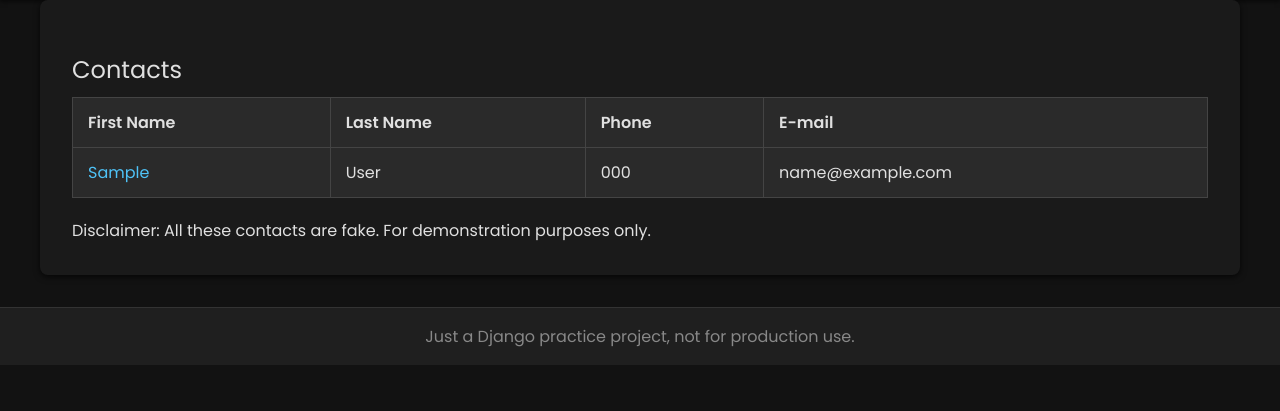
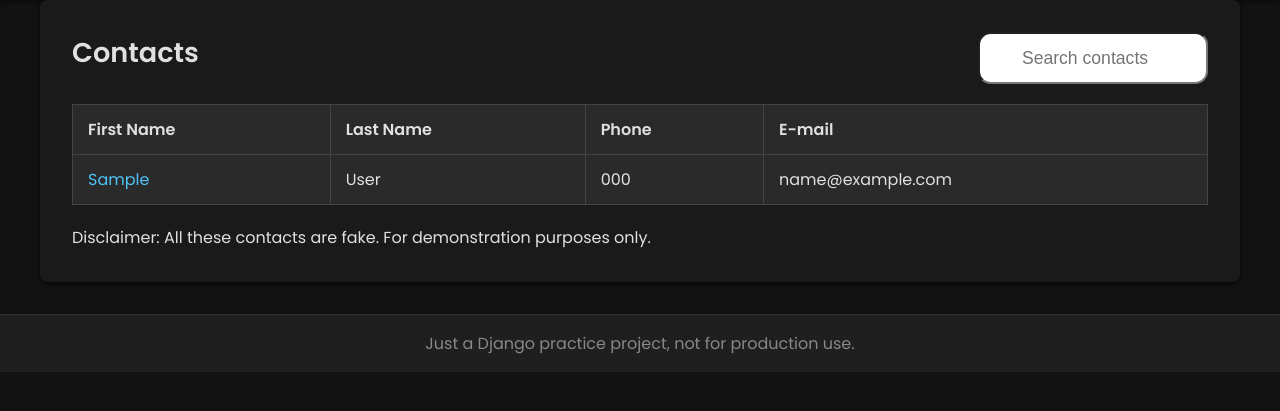
Before and after one commit to xyz-leo/agenda-django, a Django app: page / in a window 1280 px wide. Shown: the part 75-486 px from the top of the page. Run offline with Django 5.2, Linux system fonts and the light colour scheme; tables that the repository leaves empty hold one stand-in row (values such as "Sample post").

Commit message:
Search function added to the main page

```diff
--- a/base_static/global/css/single_contact.css
+++ b/base_static/global/css/single_contact.css
@@ -1,4 +1,7 @@
 /* static/global/css/single_contact.css */
+main {
+  margin-top: 2rem;
+}
 
 .single-contact {
   max-width: 600px;
--- a/base_static/global/css/table.css
+++ b/base_static/global/css/table.css
@@ -7,8 +7,20 @@
   margin: 20px 0;
 }
 
+.search {
+  display: flex;
+  justify-content: space-between;
+}
+
+.search .search-input {
+  text-align: center;
+  font-size: 1.1rem;
+  border-radius: 0.8rem;
+}
+
 .table-caption {
-  font-size: 1.5rem;
+  font-size: 1.7rem;
+  font-weight: 700;
   margin-bottom: 10px;
   text-align: left;
   color: #e0e0e0;
--- a/base_templates/global/base.html
+++ b/base_templates/global/base.html
@@ -1,10 +1,12 @@
 {% load static %}
 <!DOCTYPE html>
-<html lang="pt-BR">
+<html lang="en_US">
 <head>
   <meta charset="UTF-8" />
   <meta name="viewport" content="width=device-width, initial-scale=1" />
-  <title>Agenda Django</title>
+  {% block title %}
+    <title>Agenda Django</title>
+  {% endblock title %}
   <link rel="stylesheet" href="{% static 'global/css/style.css' %}" />
   {% block extracss %}
     <!-- Extra css -->
@@ -18,24 +20,17 @@
     <!-- navigation menu -->
     <nav>
       <ul>
-        <li><a href="#">Home</a></li>
+	<li><a href="{% url 'contact:index' %}">Home</a></li>
         <li><a href="#">Contact</a></li>
         <li><a href="#">New Contact</a></li>
         <li><a href="#">Categories</a></li>
-<!--
-        <li><a href=" % url 'home' %}">Home</a></li>
-        <li><a href=" % url 'contact_list' %}">Contacts</a></li>
-        <li><a href=" % url 'add_contact' %}">New Contact</a></li>
-        <li><a href=" % url 'categories' %}">Categories</a></li>
--->
       </ul>
     </nav>
   </header>
 
   <main>
-    <!-- Main content -->
     {% block content %}
-
+      <!-- Main content -->
     {% endblock %}
   </main>
 
--- a/contact/templates/contact/contact.html
+++ b/contact/templates/contact/contact.html
@@ -1,5 +1,9 @@
 {% extends 'global/base.html' %}
 {% load static %}
+
+{% block title %}
+<title>Agenda - {{ contact.first_name }} {{ contact.last_name }}</title>
+{% endblock title %}
 
 {% block extracss %}
   <link rel="stylesheet" href="{% static 'global/css/single_contact.css' %}">
--- a/contact/templates/contact/index.html
+++ b/contact/templates/contact/index.html
@@ -9,7 +9,12 @@
 {% block content %}
   <div class="table">
     <table class="contacts-table">
-      <caption class="table-caption">Contacts</caption>
+      <div class="search">
+        <h2 class="table-caption">Contacts</h2>
+	<form action="{% url 'contact:search' %}" method="GET">
+		<input type="search" class="search-input" placeholder="Search contacts" id="search" name="q" value="{{ request.GET.q.strip }}">
+	</form>
+      </div>
 
       <thead>
         <tr class="table-row table-row-header">
--- a/contact/urls.py
+++ b/contact/urls.py
@@ -5,5 +5,6 @@ app_name = 'contact'
 
 urlpatterns = [
         path('', views.index, name='index'),
-        path('<int:contact_id>', views.contact, name='contact'),
+        path('<int:contact_id>/', views.contact, name='contact'),
+        path('search/', views.search, name='search'),
 ]
--- a/contact/views/contact_views.py
+++ b/contact/views/contact_views.py
@@ -1,4 +1,5 @@
-from django.shortcuts import get_object_or_404, render
+from django.shortcuts import get_object_or_404, render, redirect
+from django.db.models import Q
 from django.template.base import COMMENT_TAG_END
 from contact.models import Contact
 from django.http import Http404
@@ -24,3 +25,25 @@ def contact(request, contact_id):
             }
 
     return render(request, 'contact/contact.html', context)
+
+
+def search(request):
+    search_value = request.GET.get('q', '').strip()
+
+    if search_value == '':
+        return redirect('contact:index')
+
+    contacts = Contact.objects \
+            .filter(show=True) \
+            .filter(
+                    Q(first_name__icontains=search_value) |
+                    Q(last_name__icontains=search_value) |
+                    Q(phone__icontains=search_value) |
+                    Q(email__icontains=search_value)
+            )\
+            .order_by('-id')[:10]
+
+    context = {
+            'contacts': contacts,
+            }
+    return render(request, 'contact/index.html', context)
```
